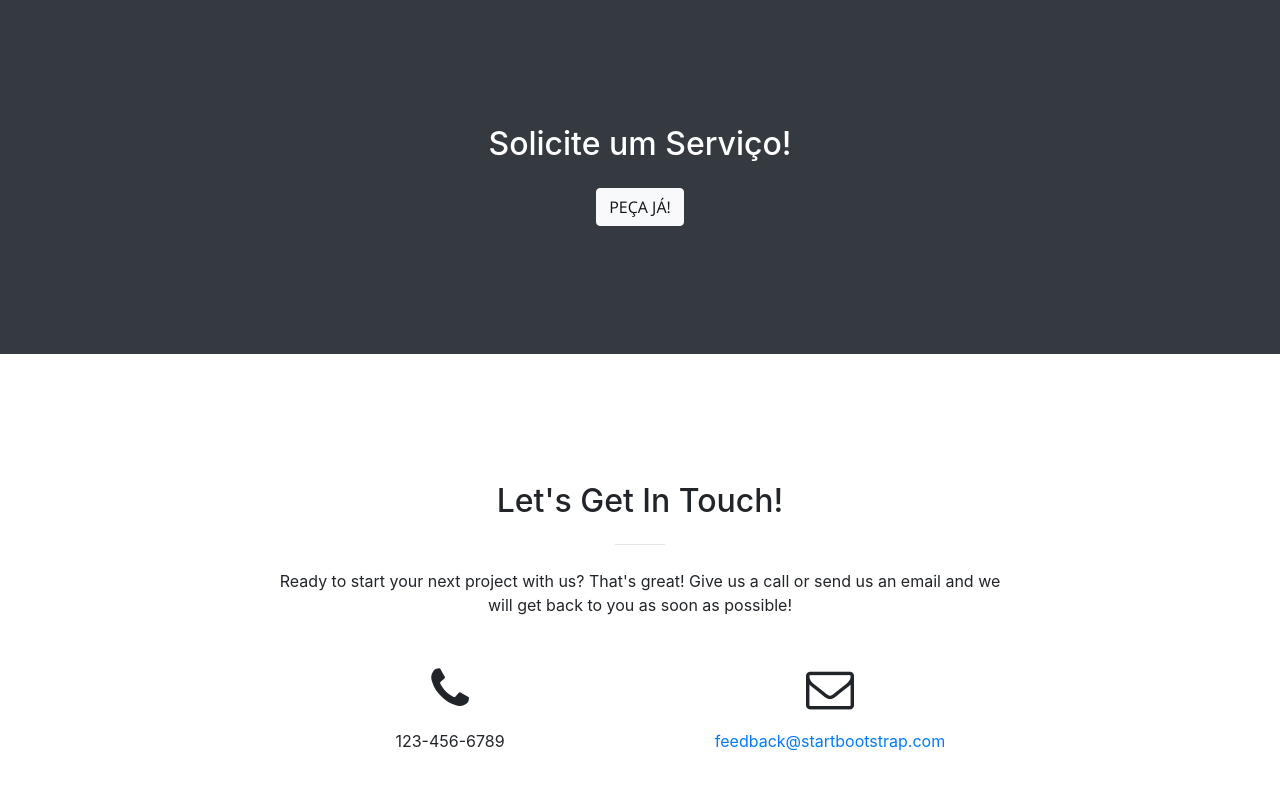
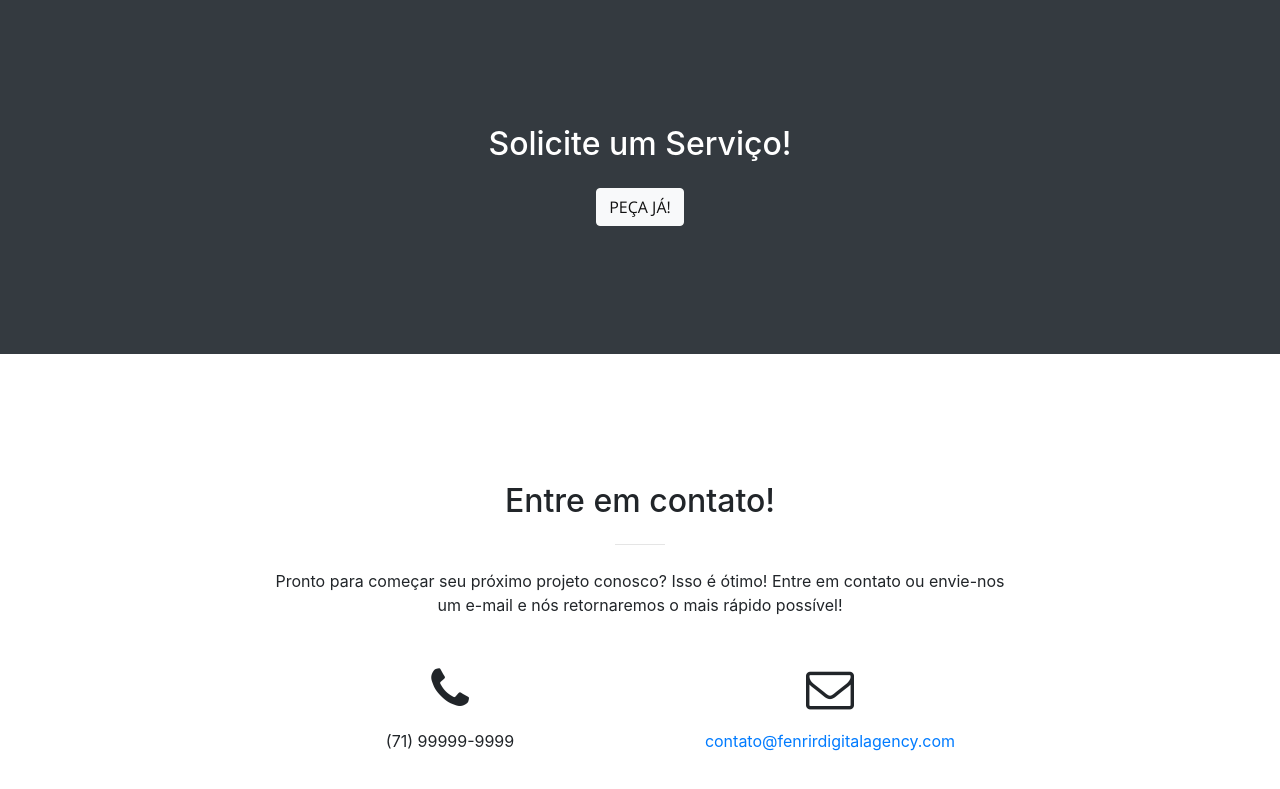
Before and after one commit to gabrielmotakiru/GOSTechnology.FenrirDigitalAgency.SPA, a website with bundled scripts: page index.html in a window 1280 px wide. Shown: the part 2366-3155 px from the top of the page. Built offline with nearby package versions, Linux system fonts and the light colour scheme.

Commit message:
Ajustes index

```diff
--- a/index.html
+++ b/index.html
@@ -237,20 +237,20 @@
       <div class="container">
         <div class="row">
           <div class="col-lg-8 mx-auto text-center">
-            <h2 class="section-heading">Let's Get In Touch!</h2>
+            <h2 class="section-heading">Entre em contato!</h2>
             <hr class="my-4">
-            <p class="mb-5">Ready to start your next project with us? That's great! Give us a call or send us an email and we will get back to you as soon as possible!</p>
+            <p class="mb-5">Pronto para começar seu próximo projeto conosco? Isso é ótimo! Entre em contato ou envie-nos um e-mail e nós retornaremos o mais rápido possível!</p>
           </div>
         </div>
         <div class="row">
           <div class="col-lg-4 ml-auto text-center">
             <i class="fa fa-phone fa-3x mb-3 sr-contact"></i>
-            <p>123-456-6789</p>
+            <p>(71) 99999-9999</p>
           </div>
           <div class="col-lg-4 mr-auto text-center">
             <i class="fa fa-envelope-o fa-3x mb-3 sr-contact"></i>
             <p>
-              <a href="mailto:your-email@your-domain.com">feedback@startbootstrap.com</a>
+              <a href="mailto:contato@fenrirdigitalagency.com">contato@fenrirdigitalagency.com</a>
             </p>
           </div>
         </div>
```
